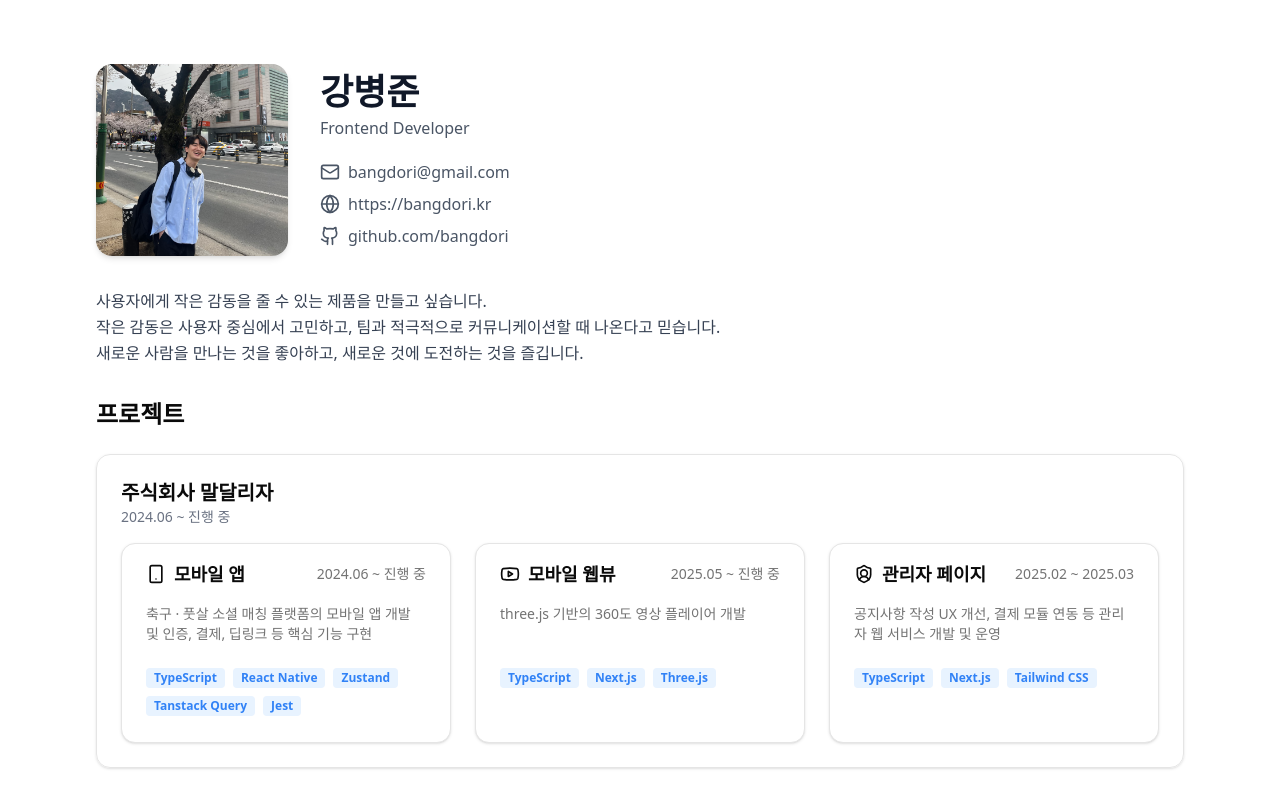
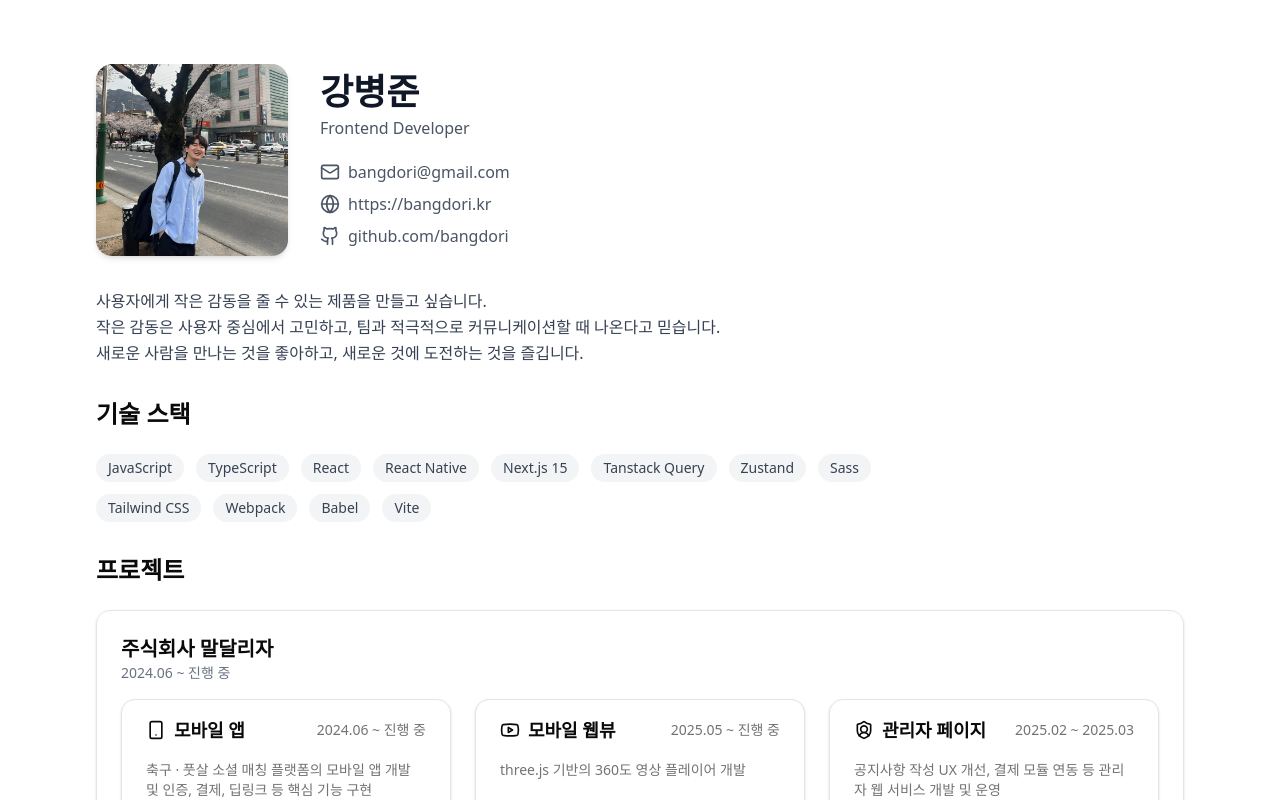
Before and after one commit to BangDori/bangdori-portfolio, a Next.js app: page / in a window 1280 px wide. Shown: the top 800 px of the page. Built offline with nearby package versions, Linux system fonts and the light colour scheme.

Commit message:
기술 스택 추가

```diff
--- /dev/null
+++ b/app/_components/TechStackSection.tsx
@@ -0,0 +1,34 @@
+import AnimatedSection from '@/components/AnimatedSection';
+
+const techStack = [
+  'JavaScript',
+  'TypeScript',
+  'React',
+  'React Native',
+  'Next.js 15',
+  'Tanstack Query',
+  'Zustand',
+  'Sass',
+  'Tailwind CSS',
+  'Webpack',
+  'Babel',
+  'Vite',
+];
+
+export default function TechStackSection() {
+  return (
+    <AnimatedSection as="section" className="mt-8 md:w-[75%]" delay={0.5}>
+      <h2 className="text-foreground mb-6 text-2xl font-bold">기술 스택</h2>
+      <div className="flex flex-wrap gap-3">
+        {techStack.map((item) => (
+          <span
+            key={item}
+            className="rounded-full bg-gray-100 px-3 py-1 text-sm font-medium text-gray-700 dark:bg-[#23272f] dark:text-gray-200"
+          >
+            {item}
+          </span>
+        ))}
+      </div>
+    </AnimatedSection>
+  );
+}
--- a/app/page.tsx
+++ b/app/page.tsx
@@ -1,12 +1,14 @@
 import AboutSection from './_components/AboutSection';
 import ProfileCard from './_components/ProfileCard';
 import ProjectsSummarySection from './_components/ProjectsSummarySection';
+import TechStackSection from './_components/TechStackSection';
 
 export default function Home() {
   return (
     <main className="mx-auto w-full max-w-6xl px-8 pt-8 pb-16 md:pt-16">
       <ProfileCard />
       <AboutSection />
+      <TechStackSection />
       <ProjectsSummarySection />
     </main>
   );
```
